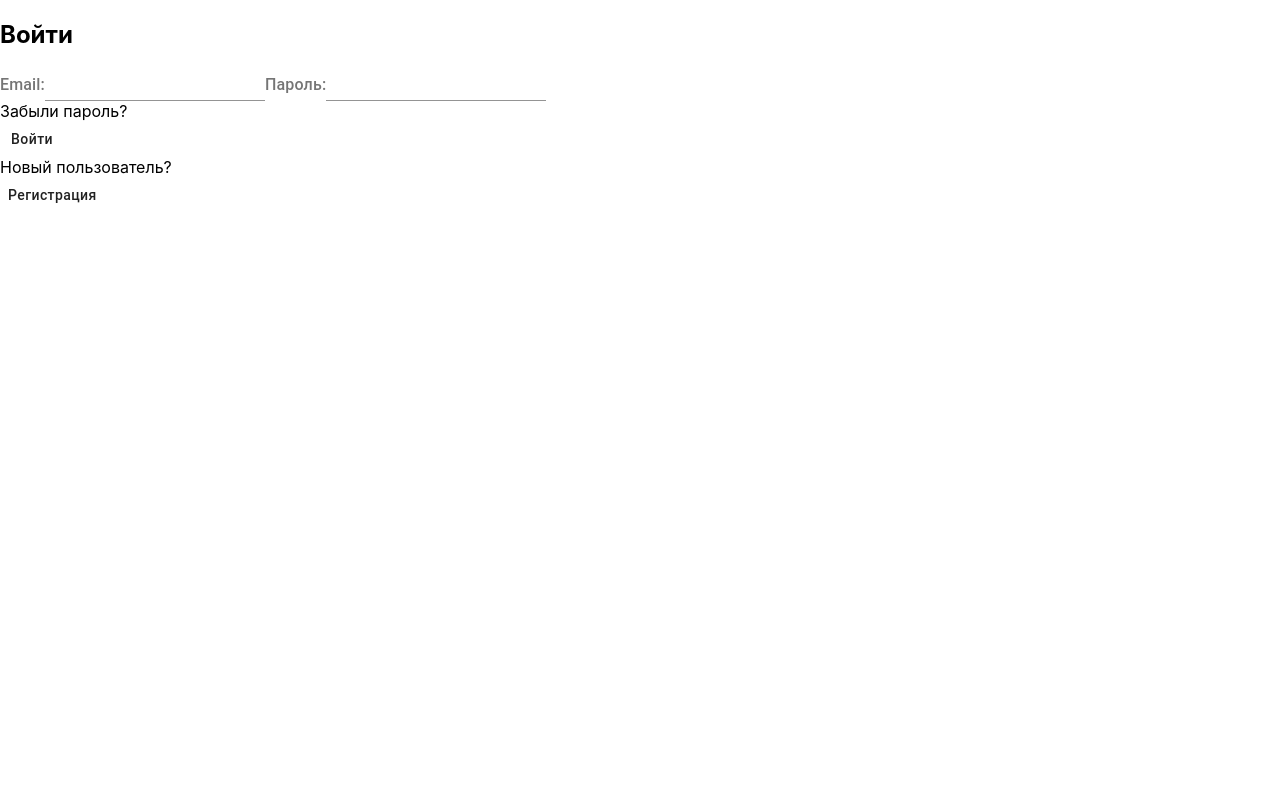
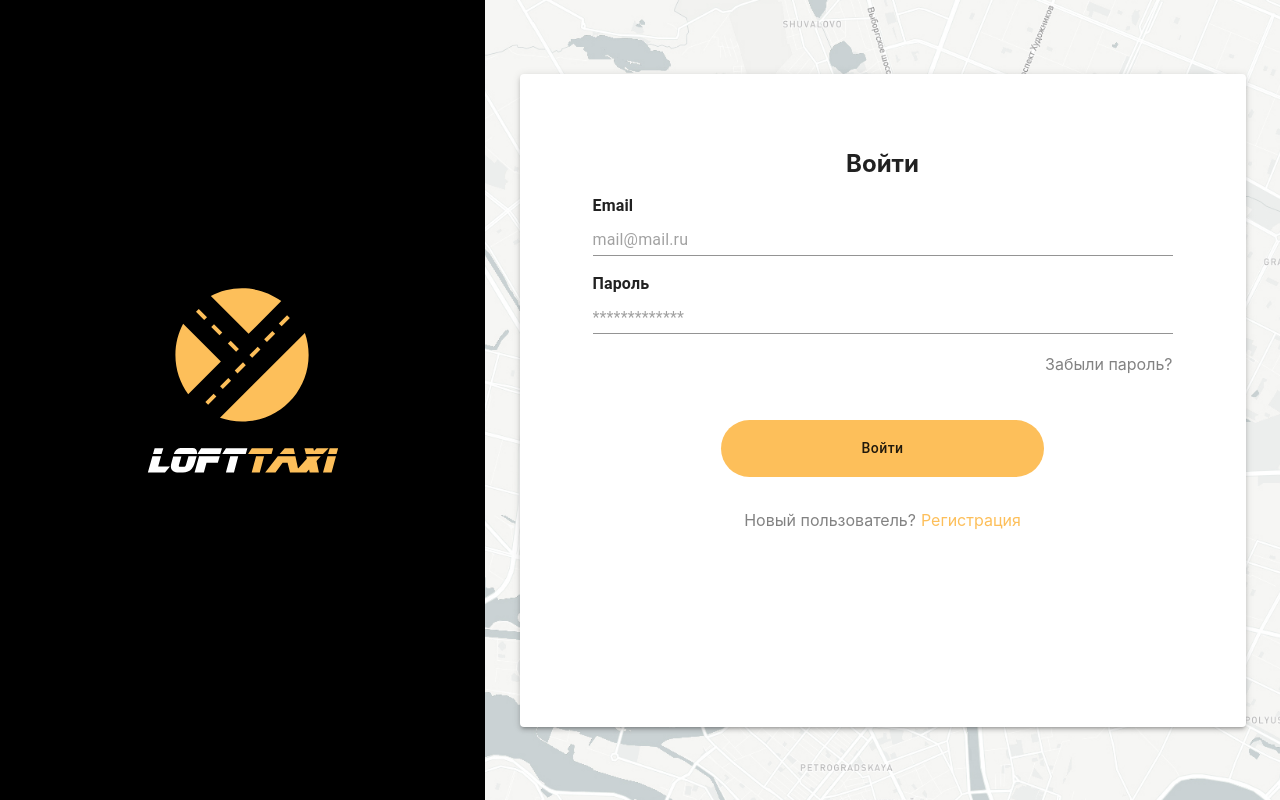
Before and after one commit to EvgeNia2021/loft-taxi, a React (Create React App) app: page / in a window 1280 px wide. Built offline with nearby package versions, Linux system fonts and the light colour scheme.

Commit message:
stylization

```diff
--- a/src/App.css
+++ b/src/App.css
@@ -37,3 +37,67 @@
     transform: rotate(360deg);
   }
 }
+
+.login__container {
+  display: flex;
+
+}
+
+.side-logo {
+  display: flex;
+  justify-content: center;
+  background-color: black;
+  height: 100vh;
+  width: 485px;
+}
+
+.login__form {
+  height: 100vh;
+    background: url("./img/mapBackground.png") no-repeat 50% 50% / cover;
+    flex: 1;
+    display: flex;
+    align-items: center;
+    justify-content: center;
+}
+
+.form__text {
+  display: flex;
+  flex-direction: column;
+  justify-content: space-between;
+  align-items: center;
+  margin-bottom: 33px;
+}
+
+.form__input {
+  width: 100%;
+}
+
+
+.form__group {
+  display: flex;
+    flex-direction: column;
+    justify-content: center;
+    align-items: flex-start;
+    margin-bottom: 20px;
+    width: 100%;
+}
+
+.form__label {
+  margin-bottom: 10px;
+}
+
+.login__forgot {
+  align-self: flex-end;
+margin-bottom: 46px;
+color: #828282;
+}
+
+.login__new {
+  display: flex;
+  justify-content: center;
+  color: #828282;
+}
+
+.login__subtitle {
+  margin-right: 5px;
+}
--- a/src/actions.js
+++ b/src/actions.js
@@ -9,7 +9,7 @@ export const logOut = () => ({ type: LOG_OUT })
 export const authorize = (email, password) => ({
   type: AUTHORIZE, payload: { email, password },
 })
-export const addCard = (cardNumber, expiryDate, cardName, cvc, token) => ({
-  type: ADD_CARD, payload: { cardNumber, expiryDate, cardName, cvc, token },
+export const addCard = (cardNumber, expiryDate, cardName, cvc) => ({
+  type: ADD_CARD, payload: { cardNumber, expiryDate, cardName, cvc},
 })
 export const cardToStore = data => ({ type: CARD_TO_STORE, payload: data })
--- a/src/addCardMiddleware.js
+++ b/src/addCardMiddleware.js
@@ -2,7 +2,6 @@ import { ADD_CARD, cardToStore } from "./actions";
 import { addCard } from './api'
 
 export const addCardMiddleware = (store) => (next) => async (action) => {
-
   if (action.type === ADD_CARD) {
     const { auth: { token } } = store.getState()
     const result = await addCard({ ...action.payload, token })
--- /dev/null
+++ b/src/components/sideLogo/sideLogo.jsx
@@ -0,0 +1,17 @@
+import React from "react";
+import logo from "../../img/logo.svg";
+
+const Logo = () => {
+    return (
+        <div className="side-logo">
+            <img
+                src={logo}
+                width="192"
+                alt="logo"
+                className="side__logo"
+            />
+        </div>
+    );
+};
+
+export default Logo;
--- a/src/index.css
+++ b/src/index.css
@@ -11,6 +11,11 @@ code {
   font-family: source-code-pro, Menlo, Monaco, Consolas, 'Courier New',
     monospace;
 }
+
+::placeholder {
+  color: #828282;
+  }
+
 
 .map-wrapper {
   position: relative;
--- a/src/loft-taxi-theme.js
+++ b/src/loft-taxi-theme.js
@@ -22,7 +22,9 @@ export const theme = createTheme({
   overrides: {
     MuiFormLabel: {
       root: {
-        fontWeight: 500,
+        fontWeight: 700,
+        fontSize: 16,
+        color: "000",
         "&$focused": {
           color: "#000"
         }
@@ -40,6 +42,9 @@ export const theme = createTheme({
           "border-bottom-color": "#1473e6"
         }
       }
+      // "&:placeholder": {
+      //   color: "#828282"
+      // }
     },
     MuiFormHelperText: {
       root: {
@@ -47,9 +52,18 @@ export const theme = createTheme({
         bottom: "-1.2em"
       }
     },
+    MuiPaper: {
+      root: {
+        width: 580,
+        height: 541,
+        padding: "56px 73px",
+      }
+    },
     MuiButton: {
       root: {
-        textTransform: 'none'
+        textTransform: 'none',
+        padding: "16px 141px",
+        borderRadius: 70
       },
       containedPrimary: {
         boxShadow: "none",
--- a/src/pages/login/login.jsx
+++ b/src/pages/login/login.jsx
@@ -2,9 +2,11 @@ import React, { Component } from "react";
 import PropTypes from 'prop-types';
 import { connect } from "react-redux"
 import { authorize } from "../../actions";
-import { Navigate} from "react-router-dom";
+import { Navigate, NavLink } from "react-router-dom";
 import { Link } from "react-router-dom";
-import { Button, Input, FormLabel } from "@material-ui/core";
+import { Button, Input, FormLabel, Paper } from "@material-ui/core";
+import Logo from "../../components/sideLogo/sideLogo"
+import { LinkNav } from "../../components/themeConverter/themeConverter"
 
 
 export class LoginPage extends Component {
@@ -18,24 +20,35 @@ export class LoginPage extends Component {
 
     return (
       <>
-
-         {this.props.isLoggedIn ? <Navigate to='/map' /> : (
-          <div>
-            <form onSubmit={this.authorize}>
-              <h1 className="login__title">Войти</h1>
-              <FormLabel htmlFor="email">Email:</FormLabel>
-              <Input id="email" type="email" name="email" size="16" />
-              <FormLabel htmlFor="password">Пароль:</FormLabel>
-              <Input id="password" type="password" name="password" size="16" />
+        {this.props.isLoggedIn ? <Navigate to='/map' /> : (
+          <div className="login__container">
+            <Logo />
+            <div className="login__form">
+            <Paper elevation={3}>
+            <form className="form__text" onSubmit={this.authorize}>
+              <h1 className="form__title">Войти</h1>
+              <div className="form__group">
+              <FormLabel className="form__label" htmlFor="email">Email</FormLabel>
+              <Input className="form__input" id="email" type="email" name="email" placeholder="mail@mail.ru" />
+              </div>
+              <div className="form__group">
+              <FormLabel className="form__label" htmlFor="password">Пароль</FormLabel>
+              <Input className="form__input" id="password" type="password" name="password" placeholder="*************" />
+              </div>
               <div className="login__forgot">
                 Забыли пароль?
               </div>
-              <Button to="/profile" type="submit">Войти</Button>
-              <div className="login__subtitle">
+              <Button
+                variant="contained" color="primary" to="/profile" type="submit">Войти</Button>
+            </form>
+            <div className="login__new">
+            <div className="login__subtitle">
                 Новый пользователь?
               </div>
-            </form>
-            <Link to="/registration"><Button>Регистрация</Button></Link>
+            <LinkNav to="/registration">Регистрация</LinkNav>
+            </div>
+            </Paper>
+            </div>
           </div>
         )}
       </>
```
Also changed, not shown: src/img/logo.svg (added), src/img/mapBackground.png (added).
